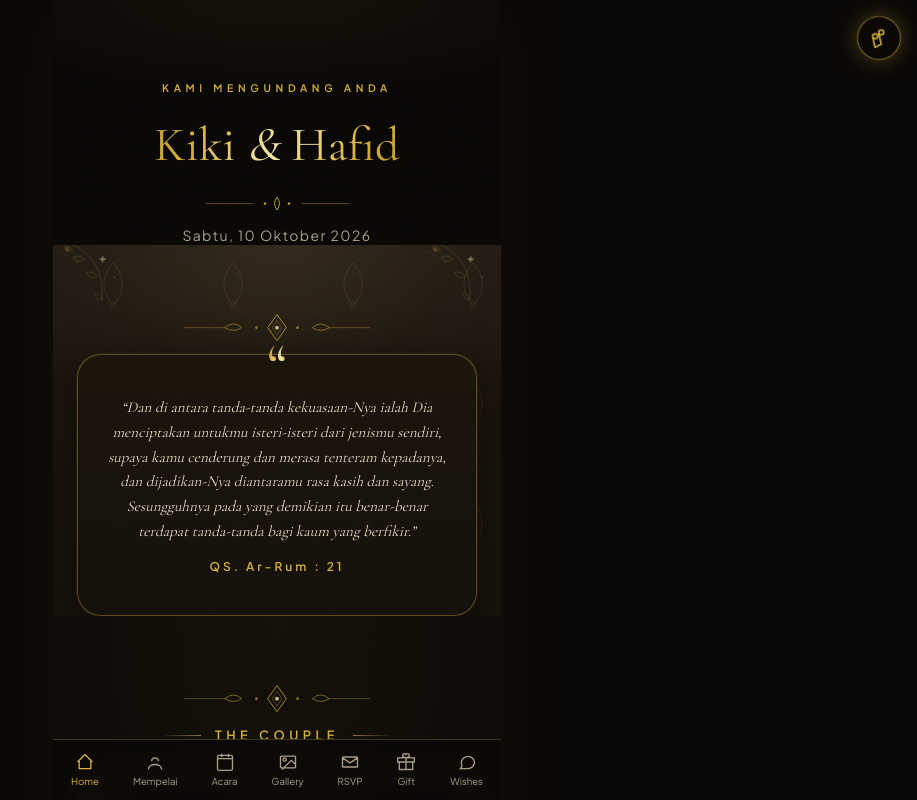
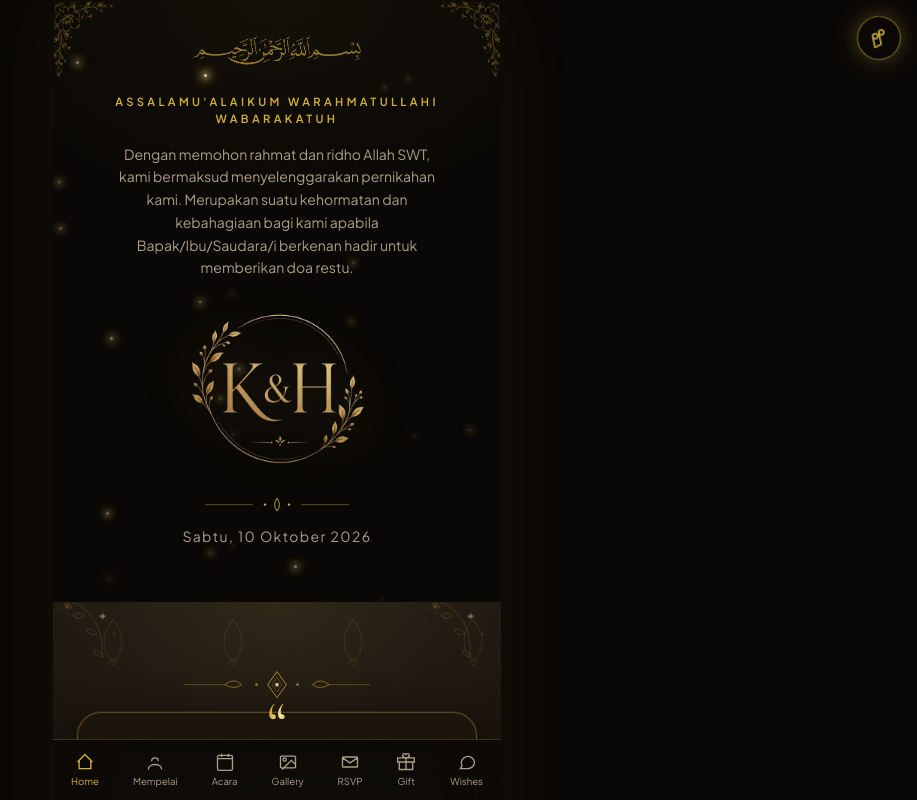
Before and after one commit to hafiddh/undangan-kiki, a Next.js app: page / in a window 1280 px wide. Both pictures are taken after a click on the button "BUKA UNDANGAN ♥". Shown: the top 800 px of the page, without its empty margins (363-1280 px from the left). Built offline with nearby package versions, Linux system fonts and the light colour scheme.

Commit message:
segini dlu

```diff
--- a/app/globals.css
+++ b/app/globals.css
@@ -136,6 +136,13 @@ body {
   animation: twinkle var(--dur, 4s) ease-in-out var(--delay, 0s) infinite;
 }
 
+/* Sparkle tebal untuk layout dalam — glow lebih besar & pekat */
+.sparkle-dense .sparkle {
+  box-shadow:
+    0 0 7px 2px color-mix(in srgb, var(--gold-bright) 75%, transparent),
+    0 0 14px 4px color-mix(in srgb, var(--gold) 35%, transparent);
+}
+
 .animate-fade-up {
   animation: fade-up 0.9s ease-out both;
 }
@@ -176,6 +183,7 @@ body {
    ============================================================ */
 
 /* Tone dasar tiap section. void = gelap pekat, panel = coklat hangat */
+/* Tone sedikit tembus pandang supaya sparkle latar terlihat menembus */
 .tone-void {
   background:
     radial-gradient(
@@ -183,7 +191,7 @@ body {
       color-mix(in srgb, var(--gold) 5%, transparent),
       transparent 60%
     ),
-    var(--void);
+    color-mix(in srgb, var(--void) 82%, transparent);
 }
 .tone-panel {
   background:
@@ -192,7 +200,11 @@ body {
       color-mix(in srgb, var(--gold-bright) 7%, transparent),
       transparent 65%
     ),
-    linear-gradient(180deg, var(--panel-warm-2), var(--panel-warm));
+    linear-gradient(
+      180deg,
+      color-mix(in srgb, var(--panel-warm-2) 85%, transparent),
+      color-mix(in srgb, var(--panel-warm) 85%, transparent)
+    );
 }
 
 /* Tekstur halus: grain noise + motif emas samar. Overlay tipis. */
--- a/app/page.tsx
+++ b/app/page.tsx
@@ -1,3 +1,4 @@
+import Image from "next/image";
 import InvitationShell from "@/components/InvitationShell";
 import Hero from "@/components/Hero";
 import Couple from "@/components/Couple";
@@ -32,6 +33,13 @@ export default async function Home({
       <Gift />
       <Wishes />
       <footer className="px-6 pb-10 pt-20 text-center">
+        <Image
+          src="/images/logo.webp"
+          alt={`Logo ${wedding.bride.nickname} & ${wedding.groom.nickname}`}
+          width={480}
+          height={480}
+          className="mx-auto mb-4 w-32 opacity-90 drop-shadow-[0_0_20px_rgba(212,175,55,0.2)]"
+        />
         <p
           className="gold-text text-3xl"
           style={{ fontFamily: "var(--font-display)" }}
--- a/components/Hero.tsx
+++ b/components/Hero.tsx
@@ -1,20 +1,56 @@
+import Image from "next/image";
 import { wedding } from "@/data/wedding";
 import { Divider } from "./Ornament";
 import Section from "./Section";
+import RandomSparkles from "./RandomSparkles";
 
 export default function Hero() {
   return (
-    <Section id="home" tone="void" divider={false} className="px-6 pt-4 text-center">
-      <p className="text-[0.65rem] font-semibold uppercase tracking-[0.45em] text-gold">
-        Kami Mengundang Anda
+    <Section
+      id="home"
+      tone="void"
+      divider={false}
+      corner="bungakorner"
+      topPad="pt-8"
+      className="px-6 pb-14 text-center"
+    >
+      {/* Sparkle acak khusus Hero */}
+      <RandomSparkles count={22} className="z-0 opacity-90 sparkle-dense" />
+
+      {/* Kaligrafi Bismillah */}
+      <Image
+        src="/images/bismillah.webp"
+        alt="Bismillahirrahmanirrahim"
+        width={320}
+        height={110}
+        className="mx-auto w-44 opacity-95"
+      />
+
+      {/* Salam pembuka */}
+      <p className="mt-6 text-[0.7rem] font-semibold uppercase tracking-[0.3em] text-gold">
+        {wedding.intro.salam}
       </p>
-      <h2
+      <p className="mx-auto mt-4 max-w-xs text-sm leading-relaxed text-cream-dim">
+        {wedding.intro.text}
+      </p>
+
+      {/* Logo monogram */}
+      <Image
+        src="/images/logo.webp"
+        alt={`Logo ${wedding.bride.nickname} & ${wedding.groom.nickname}`}
+        width={480}
+        height={480}
+        priority
+        className="mx-auto mt-6 w-44 drop-shadow-[0_0_25px_rgba(212,175,55,0.25)]"
+      />
+
+      {/* <h2
         className="gold-text mt-4 text-5xl leading-snug"
-        style={{ fontFamily: "var(--font-display)" }}
+        style={{ fontFamily: "var(--font-script)" }}
       >
         {wedding.bride.nickname} <span className="italic">&amp;</span>{" "}
         {wedding.groom.nickname}
-      </h2>
+      </h2> */}
       <Divider className="mx-auto mt-4 w-40" />
       <p className="mt-3 text-sm tracking-widest text-cream-dim">
         {wedding.dateLong}
--- a/components/InvitationShell.tsx
+++ b/components/InvitationShell.tsx
@@ -4,6 +4,7 @@ import { useEffect, useState } from "react";
 import Cover from "./Cover";
 import MusicPlayer from "./MusicPlayer";
 import BottomNav from "./BottomNav";
+import Sparkles from "./Sparkles";
 
 // Gate undangan: sebelum dibuka hanya cover yang tampil + scroll lock.
 // Setelah dibuka: konten reveal + musik mulai (user gesture).
@@ -32,7 +33,9 @@ export default function InvitationShell({
       ) : (
         <>
           <MusicPlayer autoStart={opened} />
-          <main className="animate-fade-up pb-28">{children}</main>
+          {/* Sparkle emas sebagai latar belakang — di belakang semua segment */}
+          <Sparkles dense className="sparkle-dense z-0 opacity-90" />
+          <main className="animate-fade-up relative z-10 pb-28">{children}</main>
           <BottomNav />
         </>
       )}
--- /dev/null
+++ b/components/RandomSparkles.tsx
@@ -0,0 +1,57 @@
+"use client";
+
+import { useEffect, useState } from "react";
+
+type Star = {
+  top: number;
+  left: number;
+  size: number;
+  dur: string;
+  delay: string;
+};
+
+// Sparkle posisi acak — di-generate di client (useEffect) supaya tak ada
+// hydration mismatch. Server & first render kosong, terisi setelah mount.
+export default function RandomSparkles({
+  count = 18,
+  className = "",
+}: {
+  count?: number;
+  className?: string;
+}) {
+  const [stars, setStars] = useState<Star[]>([]);
+
+  useEffect(() => {
+    setStars(
+      Array.from({ length: count }, () => ({
+        top: Math.random() * 100,
+        left: Math.random() * 100,
+        size: 1 + Math.random() * 2.5,
+        dur: (3 + Math.random() * 3).toFixed(1) + "s",
+        delay: (Math.random() * 3).toFixed(1) + "s",
+      })),
+    );
+  }, [count]);
+
+  return (
+    <div
+      aria-hidden
+      className={`pointer-events-none absolute inset-0 overflow-hidden ${className}`}
+    >
+      {stars.map((s, i) => (
+        <span
+          key={i}
+          className="sparkle"
+          style={{
+            top: `${s.top}%`,
+            left: `${s.left}%`,
+            width: s.size,
+            height: s.size,
+            ["--dur" as string]: s.dur,
+            ["--delay" as string]: s.delay,
+          }}
+        />
+      ))}
+    </div>
+  );
+}
--- a/components/Section.tsx
+++ b/components/Section.tsx
@@ -5,7 +5,7 @@ import { CornerVine, SectionDivider } from "./Ornament";
 
 type Tone = "void" | "panel";
 type Divider = "svg" | "webp" | false;
-type Corner = "vine" | "bunga" | false;
+type Corner = "vine" | "bunga" | "bungakorner" | false;
 
 // Pembungkus section: tone bg selang-seling + tekstur + ornamen pemisah/sudut.
 // Konten tetap dianimasikan lewat Reveal (scroll-in).
@@ -15,6 +15,7 @@ export default function Section({
   texture = false,
   divider = "svg",
   corner = false,
+  topPad = "pt-16",
   className = "",
   children,
 }: {
@@ -23,14 +24,14 @@ export default function Section({
   texture?: boolean;
   divider?: Divider;
   corner?: Corner;
+  topPad?: string;
   className?: string;
   children: React.ReactNode;
 }) {
   return (
     <section
-      className={`relative overflow-hidden pt-16 ${
-        tone === "panel" ? "tone-panel" : "tone-void"
-      } ${texture ? "section-texture" : ""}`}
+      className={`relative overflow-hidden ${topPad} ${tone === "panel" ? "tone-panel" : "tone-void"
+        } ${texture ? "section-texture" : ""}`}
     >
       {/* Ornamen sudut atas */}
       {corner === "vine" && (
@@ -39,6 +40,26 @@ export default function Section({
           <CornerVine
             flip
             className="animate-drift pointer-events-none absolute right-0 top-0 z-0 w-20 opacity-50"
+          />
+        </>
+      )}
+      {corner === "bungakorner" && (
+        <>
+          <Image
+            src="/images/bunga-atas-korner.webp"
+            alt=""
+            width={340}
+            height={420}
+            aria-hidden
+            className="pointer-events-none absolute left-0 top-0 z-0 w-16 -scale-100 opacity-60"
+          />
+          <Image
+            src="/images/bunga-atas-korner.webp"
+            alt=""
+            width={340}
+            height={420}
+            aria-hidden
+            className="pointer-events-none absolute right-0 top-0 z-0 w-16 -scale-y-100 opacity-60"
           />
         </>
       )}
--- a/components/Sparkles.tsx
+++ b/components/Sparkles.tsx
@@ -27,21 +27,55 @@ const STARS = [
   { top: "94%", left: "72%", size: 3, dur: "4.4s", delay: "1.7s" },
 ];
 
-export default function Sparkles() {
+// Titik tambahan — dipakai saat dense (layout dalam) supaya lebih tebal
+const EXTRA = [
+  { top: "6%", left: "40%", size: 2, dur: "4.1s", delay: "0.5s" },
+  { top: "12%", left: "66%", size: 3, dur: "5.4s", delay: "1.4s" },
+  { top: "20%", left: "8%", size: 2, dur: "3.7s", delay: "2.2s" },
+  { top: "28%", left: "58%", size: 3, dur: "4.9s", delay: "0.3s" },
+  { top: "33%", left: "92%", size: 2, dur: "4.2s", delay: "1.7s" },
+  { top: "40%", left: "30%", size: 3, dur: "5.1s", delay: "0.9s" },
+  { top: "46%", left: "74%", size: 2, dur: "3.9s", delay: "2.5s" },
+  { top: "54%", left: "22%", size: 3, dur: "4.6s", delay: "1.2s" },
+  { top: "58%", left: "48%", size: 2, dur: "5.2s", delay: "0.6s" },
+  { top: "62%", left: "82%", size: 3, dur: "4.3s", delay: "2s" },
+  { top: "68%", left: "12%", size: 2, dur: "3.8s", delay: "1.5s" },
+  { top: "74%", left: "62%", size: 3, dur: "5s", delay: "0.4s" },
+  { top: "80%", left: "34%", size: 2, dur: "4.4s", delay: "2.3s" },
+  { top: "86%", left: "88%", size: 3, dur: "4.7s", delay: "1s" },
+  { top: "90%", left: "50%", size: 2, dur: "5.3s", delay: "0.7s" },
+  { top: "96%", left: "20%", size: 3, dur: "4.1s", delay: "1.8s" },
+  { top: "16%", left: "24%", size: 2, dur: "4.8s", delay: "2.6s" },
+  { top: "50%", left: "10%", size: 3, dur: "3.6s", delay: "1.1s" },
+  { top: "76%", left: "90%", size: 2, dur: "5.1s", delay: "0.2s" },
+  { top: "36%", left: "50%", size: 3, dur: "4.5s", delay: "2.4s" },
+];
+
+export default function Sparkles({
+  className = "z-10 opacity-70",
+  dense = false,
+}: {
+  className?: string;
+  dense?: boolean;
+}) {
+  // dense: lebih banyak titik + ukuran & glow lebih tebal (layout dalam)
+  const stars = dense ? [...STARS, ...EXTRA] : STARS;
+  const grow = dense ? 1 : 0;
+
   return (
     <div
       aria-hidden
-      className="pointer-events-none absolute inset-0 z-10 overflow-hidden opacity-70"
+      className={`pointer-events-none absolute inset-0 overflow-hidden ${className}`}
     >
-      {STARS.map((s, i) => (
+      {stars.map((s, i) => (
         <span
           key={i}
           className="sparkle"
           style={{
             top: s.top,
             left: s.left,
-            width: s.size,
-            height: s.size,
+            width: s.size + grow,
+            height: s.size + grow,
             ["--dur" as string]: s.dur,
             ["--delay" as string]: s.delay,
           }}
--- a/data/wedding.ts
+++ b/data/wedding.ts
@@ -23,6 +23,12 @@ export const wedding = {
     location: "Mandonga, Kota Kendari",
     instagram: "https://www.instagram.com/hafiddh",
     photo: "/images/pengantin-pria.webp",
+  },
+
+  // Sambutan pembuka di Hero
+  intro: {
+    salam: "Assalamu'alaikum Warahmatullahi Wabarakatuh",
+    text: "Dengan memohon rahmat dan ridho Allah SWT, kami bermaksud menyelenggarakan pernikahan kami. Merupakan suatu kehormatan dan kebahagiaan bagi kami apabila Bapak/Ibu/Saudara/i berkenan hadir untuk memberikan doa restu.",
   },
 
   // Format ISO dengan offset WIB (+07:00) — dipakai countdown
```
Also changed, not shown: components/Couple.tsx (+11 -2 lines).
